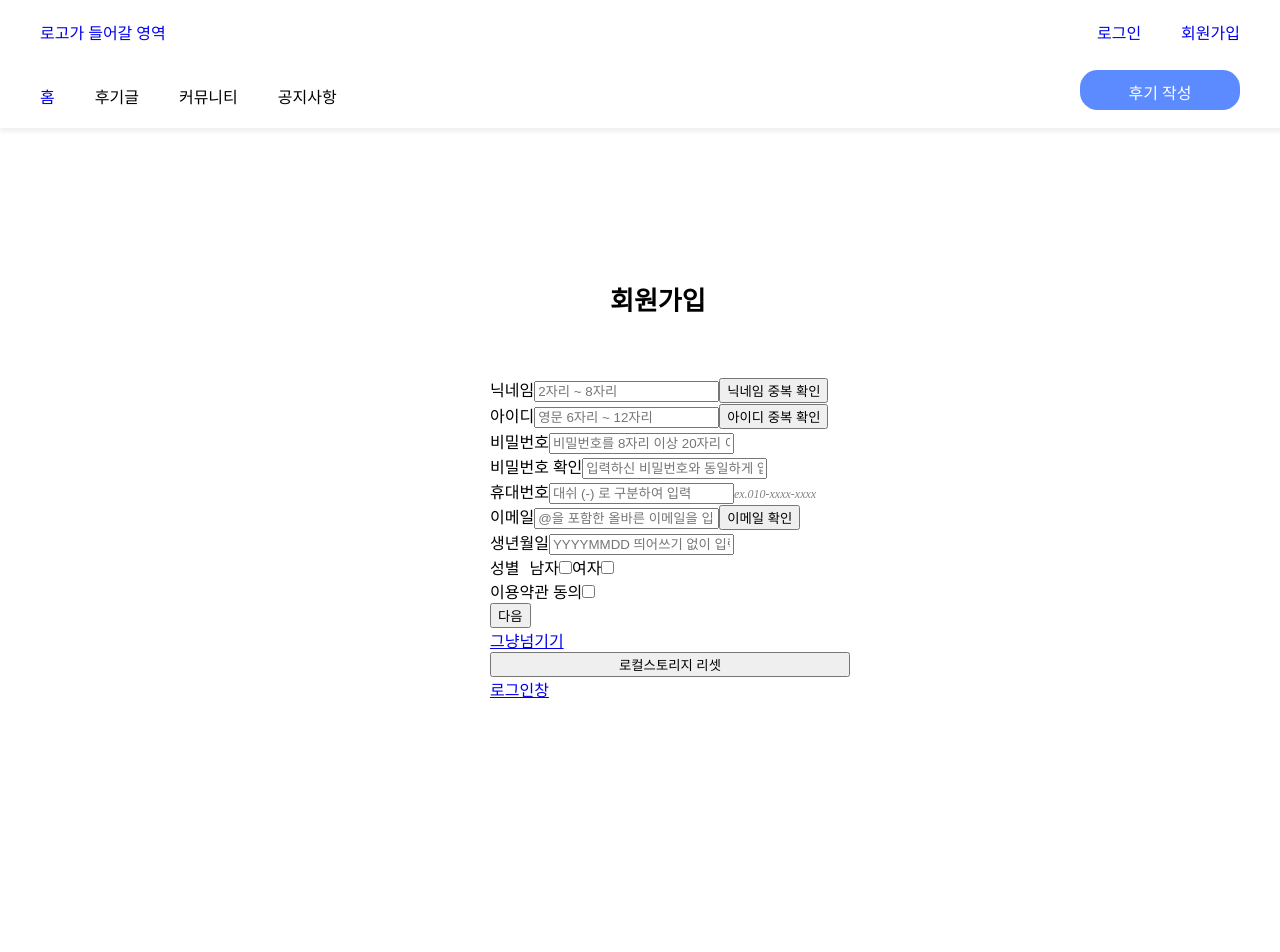
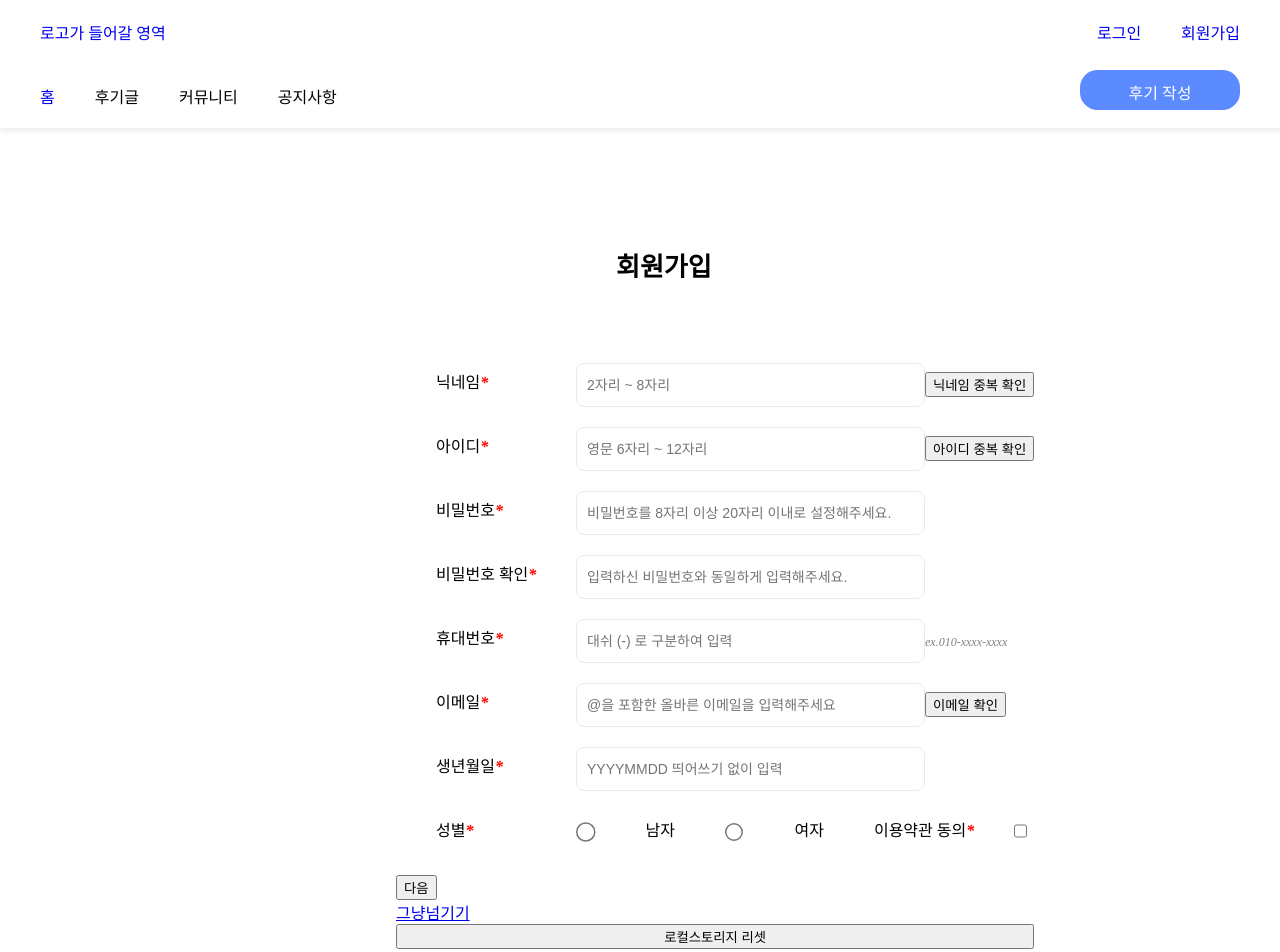
Before and after one commit to Interview-reviews/Interview-reviews-FE, a React (Create React App) app: page /SignUp in a window 1280 px wide. Shown: the top 952 px of the page. Before the commit the page ends 800 px from the top, so only its background shows below. Built offline with nearby package versions, Linux system fonts and the light colour scheme.

Commit message:
feat: 회원가입 페이지 CSS 적용

```diff
--- a/src/login/SignUp.js
+++ b/src/login/SignUp.js
@@ -4,18 +4,71 @@ import { checkId, checkNickname } from "../API/SignUpAPI";
 import Nav from "../components/Nav";
 import styled from "styled-components";
 
-const SignUpContainer = styled.div`
+const SignUpContainer = styled.fieldset`
   position: absolute;
-  top: 35%;
-  left: 50%;
-  width: 360px;
-  margin-left: -150px;
+  top: 30%;
+  left: 30%;
+  border: none;
+`;
+
+const Label = styled.label`
+  float: left;
+  font-weight: 550;
+  font-size: 16px;
+  line-height: 19px;
+  margin: 10px 0;
+  width: 140px;
+`;
+
+const EssentialMark = styled.i`
+  color: red;
+`;
+
+const InputContainer = styled.li`
+  list-style: none;
+  margin: 20px 0px;
 `;
 
 const SingUpFont = styled.div`
   font-weight: 600;
   font-size: 26px;
-  padding: 0 0 60px 120px;
+  margin: 0 0 60px 220px;
+`;
+
+const SignUpInput = styled.input`
+  font-weight: 530;
+  font-size: 14px;
+  border: 1px solid #eaeaea;
+  border-radius: 8px;
+  width: 335px;
+  height: 40px;
+  padding-left: 10px;
+`;
+
+const GenderCheck = styled.input`
+  float: left;
+  cursor: pointer;
+  height: 28px;
+  zoom: 1.5;
+  :checked {
+    accent-color: blue;
+  }
+`;
+
+const GenerLabel = styled.label`
+  font-weight: 550;
+  font-size: 16px;
+  line-height: 19px;
+  margin: 10px 50px;
+  float: left;
+`;
+
+const Agree = styled.input`
+  cursor: pointer;
+  height: 40px;
+  :checked {
+    accent-color: blue;
+  }
 `;
 
 const SignUp = (info) => {
@@ -248,6 +301,7 @@ const SignUp = (info) => {
   return (
     <>
       <Nav />
+
       <SignUpContainer>
         <SingUpFont>회원가입</SingUpFont>
         <form style={{ display: "flex", flexDirection: "column" }}>
@@ -266,9 +320,12 @@ const SignUp = (info) => {
               </p>
             )}
           </div> */}
-          <div>
-            <label>닉네임</label>
-            <input
+          <ul>
+            <InputContainer>
+              <Label>
+                닉네임<EssentialMark>*</EssentialMark>
+              </Label>
+              <SignUpInput
                 value={nickname}
                 onChange={(e) => setNickname(e.currentTarget.value)}
                 placeholder="2자리 ~ 8자리"
@@ -276,10 +333,12 @@ const SignUp = (info) => {
               <button style={{ cursor: "pointer" }} onClick={isAllowNickname}>
                 닉네임 중복 확인
               </button>
-          </div>
-          <div>
-            <label>아이디</label>
-            <input
+            </InputContainer>
+            <InputContainer>
+              <Label>
+                아이디<EssentialMark>*</EssentialMark>
+              </Label>
+              <SignUpInput
                 value={userName}
                 onChange={(e) => setUserName(e.currentTarget.value)}
                 placeholder="영문 6자리 ~ 12자리"
@@ -287,18 +346,22 @@ const SignUp = (info) => {
               <button style={{ cursor: "pointer" }} onClick={isAllowId}>
                 아이디 중복 확인
               </button>
-          </div>
-          <div>
-            <label>비밀번호</label>
-            <input
+            </InputContainer>
+            <InputContainer>
+              <Label>
+                비밀번호<EssentialMark>*</EssentialMark>
+              </Label>
+              <SignUpInput
                 value={password}
                 onChange={(e) => setPassword(e.currentTarget.value)}
                 placeholder="비밀번호를 8자리 이상 20자리 이내로 설정해주세요."
               />
-          </div>
-          <div>
-            <label>비밀번호 확인</label>
-            <input
+            </InputContainer>
+            <InputContainer>
+              <Label>
+                비밀번호 확인<EssentialMark>*</EssentialMark>
+              </Label>
+              <SignUpInput
                 value={checkPwd}
                 onChange={onCheckPwdHandler}
                 placeholder="입력하신 비밀번호와 동일하게 입력해주세요."
@@ -306,14 +369,18 @@ const SignUp = (info) => {
               {isMatch === "" || isMatch ? (
                 ""
               ) : (
-              <p style={{ fontSize: "12px", color: "red", display: "inline" }}>
+                <p
+                  style={{ fontSize: "12px", color: "red", display: "inline" }}
+                >
                   비밀번호가 서로 일치하지 않습니다.
                 </p>
               )}
-          </div>
-          <div>
-            <label>휴대번호</label>
-            <input
+            </InputContainer>
+            <InputContainer>
+              <Label>
+                휴대번호<EssentialMark>*</EssentialMark>
+              </Label>
+              <SignUpInput
                 value={phoneNumber}
                 onChange={onPhoneNumberHandler}
                 maxLength={13}
@@ -322,11 +389,15 @@ const SignUp = (info) => {
               {/* <button style={{ cursor: "pointer" }} onClick={isAllowNickname}>
               본인 확인
             </button> */}
-            <i style={{ color: "gray", fontSize: "12px" }}>ex.010-xxxx-xxxx</i>
-          </div>
-          <div>
-            <label>이메일</label>
-            <input
+              <i style={{ color: "gray", fontSize: "12px" }}>
+                ex.010-xxxx-xxxx
+              </i>
+            </InputContainer>
+            <InputContainer>
+              <Label>
+                이메일<EssentialMark>*</EssentialMark>
+              </Label>
+              <SignUpInput
                 value={email}
                 placeholder="@을 포함한 올바른 이메일을 입력해주세요"
                 onChange={(e) => setEmail(e.currentTarget.value)}
@@ -335,36 +406,43 @@ const SignUp = (info) => {
               {checkEmail === "" ? (
                 ""
               ) : checkEmail ? (
-              <p style={{ fontSize: "12px", color: "blue", display: "inline" }}>
+                <p
+                  style={{ fontSize: "12px", color: "blue", display: "inline" }}
+                >
                   사용할 수 있는 이메일 입니다.
                 </p>
               ) : (
-              <p style={{ fontSize: "12px", color: "red", display: "inline" }}>
+                <p
+                  style={{ fontSize: "12px", color: "red", display: "inline" }}
+                >
                   사용할 수 없는 이메일입니다.
                 </p>
               )}
               {checkEmail && (
-              <div>
-                <input placeholder="인증번호를 입력해주세요" />{" "}
+                <div style={{ margin: "10px 0 0 140px" }}>
+                  <SignUpInput placeholder="인증번호를 입력해주세요" />{" "}
                   <button onClick={isVaildEmail}>인증하기</button>
                 </div>
               )}
-          </div>
-          <div>
-            <label>생년월일</label>
-            <input
+            </InputContainer>
+            <InputContainer>
+              <Label>
+                생년월일<EssentialMark>*</EssentialMark>
+              </Label>
+              <SignUpInput
                 type="birthday"
                 placeholder="YYYYMMDD 띄어쓰기 없이 입력"
                 maxLength={8}
                 onChange={onBirthHandler}
               />
-          </div>
-          <div>
-            <label style={{ paddingRight: "10px" }}>성별</label>
-            <label>남자</label>
-            <input
-              style={{ cursor: "pointer" }}
-              type="checkbox"
+            </InputContainer>
+            <InputContainer>
+              <Label>
+                성별<EssentialMark>*</EssentialMark>
+              </Label>
+
+              <GenderCheck
+                type="radio"
                 name="gender"
                 value="남자"
                 onChange={(e) => {
@@ -372,10 +450,10 @@ const SignUp = (info) => {
                   onSexHandler(e);
                 }}
               />
-            <label>여자</label>
-            <input
-              style={{ cursor: "pointer" }}
-              type="checkbox"
+              <GenerLabel>남자</GenerLabel>
+
+              <GenderCheck
+                type="radio"
                 name="gender"
                 value="여자"
                 onChange={(e) => {
@@ -383,15 +461,20 @@ const SignUp = (info) => {
                   onSexHandler(e);
                 }}
               />
-          </div>
-          <div>
-            <label>이용약관 동의</label>
-            <input
-              style={{ cursor: "pointer" }}
+
+              <GenerLabel>여자</GenerLabel>
+            </InputContainer>
+
+            <InputContainer>
+              <Label>
+                이용약관 동의<EssentialMark>*</EssentialMark>
+              </Label>
+              <Agree
                 type="checkbox"
                 onChange={(e) => setAgreeeService(e.currentTarget.value)}
               />
-          </div>
+            </InputContainer>
+          </ul>
           <div>
             <Link
               to={{
```
Lines whose indentation alone changed are shown as unchanged.
